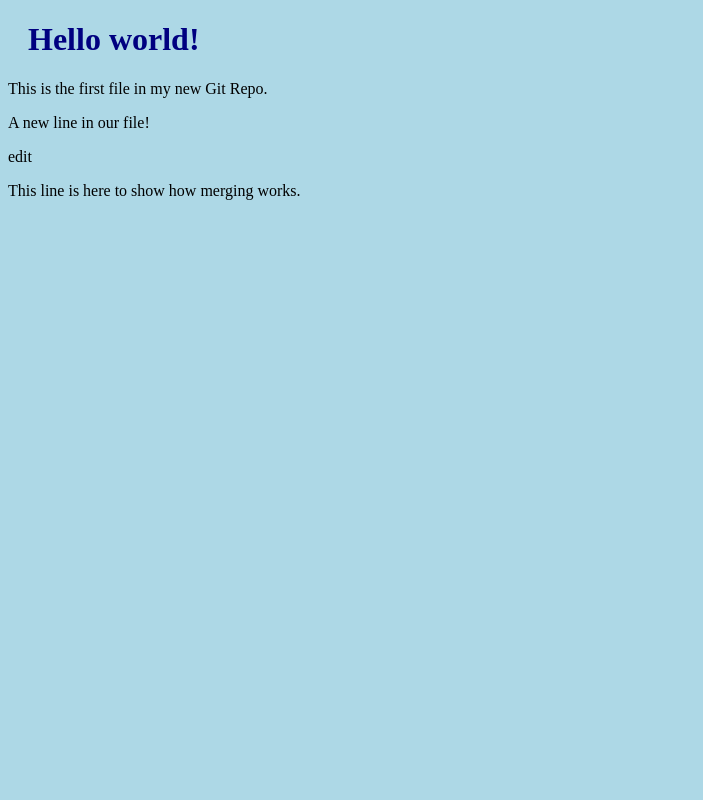
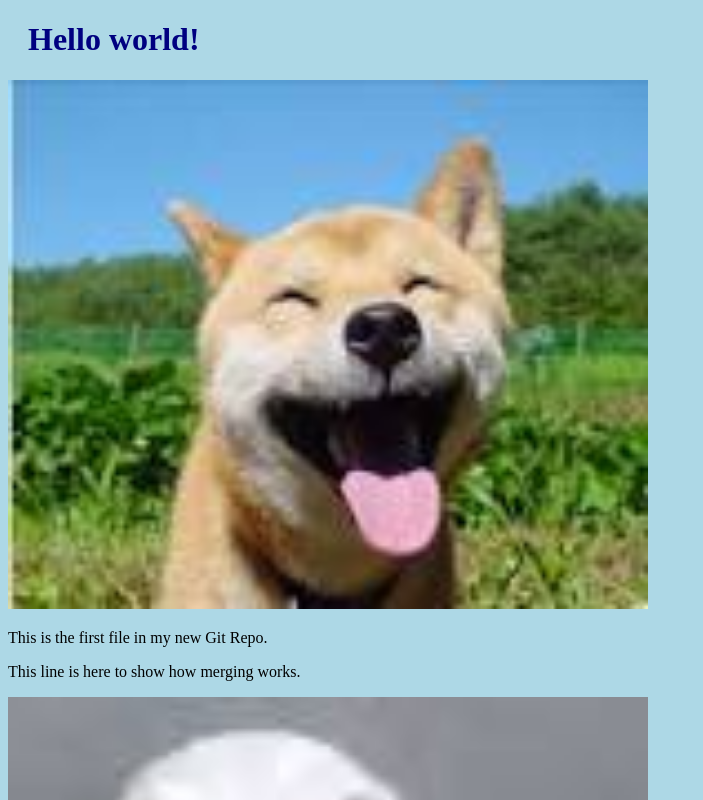
Before and after one commit to nnyvi/hello-world, a plain HTML site: page index.html in a window 1280 px wide. Shown: the top 800 px of the page, without its empty margins (0-703 px from the left). Drawn offline with Linux system fonts and the light colour scheme.

Commit message:
Updated index.html. Resized image

```diff
--- a/index.html
+++ b/index.html
@@ -9,11 +9,10 @@
 <body>
 
 <h1>Hello world!</h1>
+<div><img src="img_hello_world.jpg" alt="Hello World from Space" style="width:100%;max-width:640px"></div>
 <p>This is the first file in my new Git Repo.</p>
-<p>A new line in our file!</p>
-<p> edit </p>
 <p>This line is here to show how merging works.</p>
-
+<div><img src="img_hello_git.jpg" alt="Hello Git" style="width:100%;max-width:640px"></div>
 </body>
 
 </html>
```
